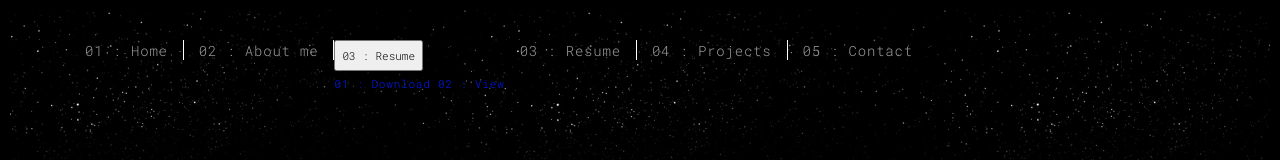
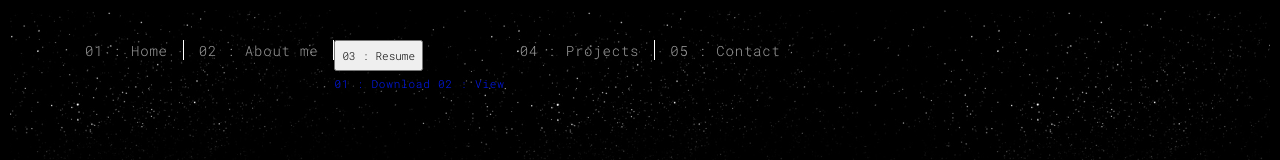
Before and after one commit to kiran-regmi/my-portfolio, a plain HTML site: page index.html in a window 1280 px wide. Shown: the top 160 px of the page. Drawn offline with Linux system fonts and the light colour scheme.

Commit message:
Update index.html

```diff
--- a/index.html
+++ b/index.html
@@ -46,9 +46,8 @@
                 <a href="kiran_regmi_resume_devops.pdf" download="" title="">01 : Download </a>
                 <a href="kiran_regmi_resume_devops.pdf" title="" > 02 : View </a>
               </div>
-
           <!--end of dropdown menu -->
-          <li><a href="./resume.html" title="">03 : Resume </a></li>
+          <!--li><a href="./resume.html" title="">03 : Resume </a></li -->
           <li><a href="./projects.html" title="">04 : Projects </a></li>
           <li><a href="./contact.html" title="">05 : Contact </a></li>
           <!-- <li><a href="./components.html" title="">05 : Components</a></li> -->
```
